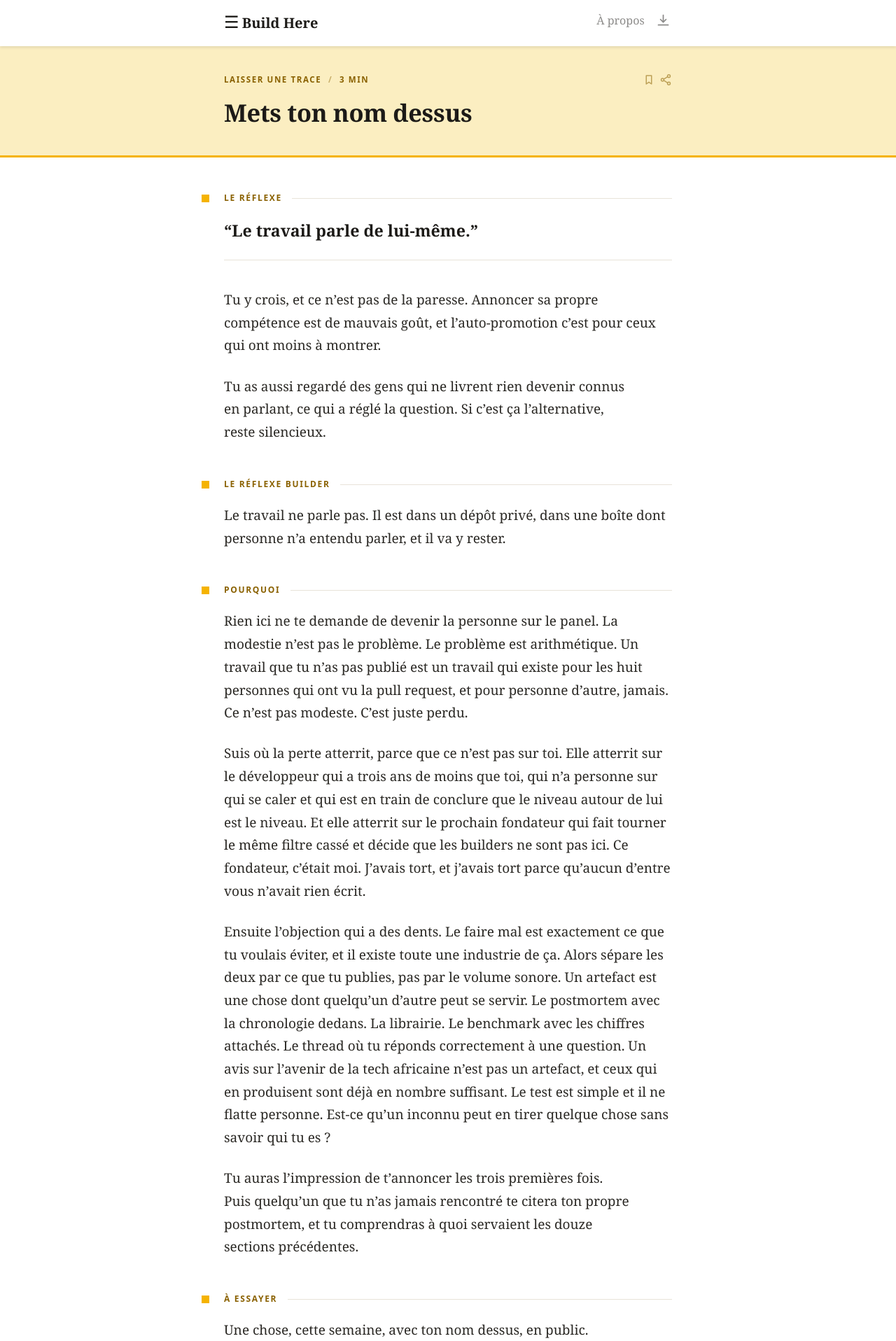
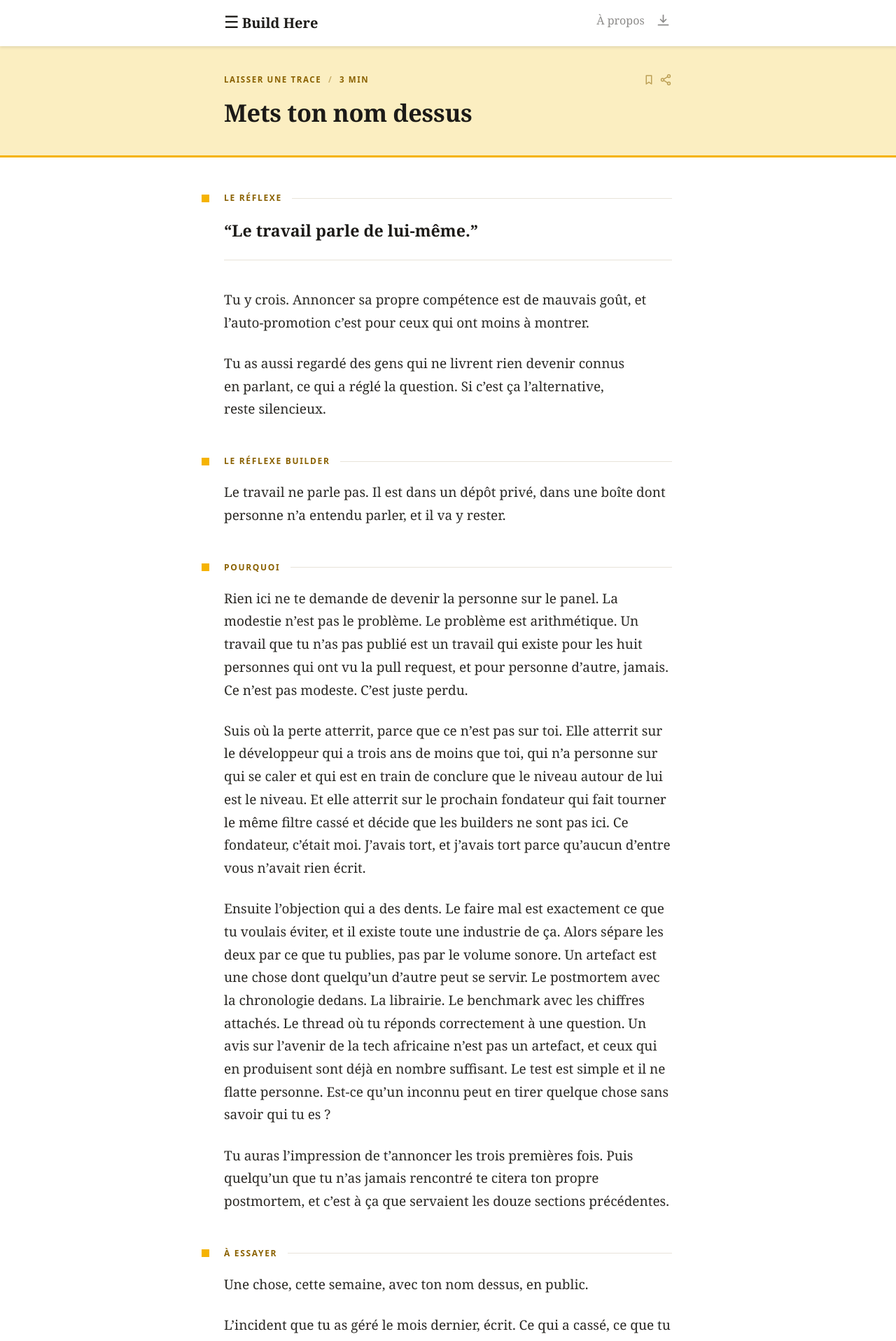
Before and after one commit to luuuc/build-here-book, a Jekyll site: the page built from _chapters/14-01-mets-ton-nom-dessus.md, in a window 1280 px wide. Shown: the top 1916 px of the page at 70% size. Built offline with Jekyll 4.4.1, drawn with Linux system fonts in a browser that asks for light colours.

Commit message:
fix(chapters): trois entrées s'ouvraient en niant un défaut
Nommer la paresse, la modestie ou la bêtise pour les écarter apprend au
lecteur qu'on y a pensé, et le mouvement revenait trois fois à la même
place. Les entrées ouvrent maintenant sur son raisonnement. Une promesse
de compréhension future part avec.

```diff
--- a/_chapters/14-01-mets-ton-nom-dessus.md
+++ b/_chapters/14-01-mets-ton-nom-dessus.md
@@ -19,7 +19,7 @@ seo:
 
 > "Le travail parle de lui-même."
 
-Tu y crois, et ce n'est pas de la paresse. Annoncer sa propre compétence est de mauvais goût, et l'auto-promotion c'est pour ceux qui ont moins à montrer.
+Tu y crois. Annoncer sa propre compétence est de mauvais goût, et l'auto-promotion c'est pour ceux qui ont moins à montrer.
 
 Tu as aussi regardé des gens qui ne livrent rien devenir connus en parlant, ce qui a réglé la question. Si c'est ça l'alternative, reste silencieux.
 
@@ -35,7 +35,7 @@ Suis où la perte atterrit, parce que ce n'est pas sur toi. Elle atterrit sur le
 
 Ensuite l'objection qui a des dents. Le faire mal est exactement ce que tu voulais éviter, et il existe toute une industrie de ça. Alors sépare les deux par ce que tu publies, pas par le volume sonore. Un artefact est une chose dont quelqu'un d'autre peut se servir. Le postmortem avec la chronologie dedans. La librairie. Le benchmark avec les chiffres attachés. Le thread où tu réponds correctement à une question. Un avis sur l'avenir de la tech africaine n'est pas un artefact, et ceux qui en produisent sont déjà en nombre suffisant. Le test est simple et il ne flatte personne. Est-ce qu'un inconnu peut en tirer quelque chose sans savoir qui tu es ?
 
-Tu auras l'impression de t'annoncer les trois premières fois. Puis quelqu'un que tu n'as jamais rencontré te citera ton propre postmortem, et tu comprendras à quoi servaient les douze sections précédentes.
+Tu auras l'impression de t'annoncer les trois premières fois. Puis quelqu'un que tu n'as jamais rencontré te citera ton propre postmortem, et c'est à ça que servaient les douze sections précédentes.
 
 ## À essayer
 
```
Also changed, not shown: _chapters/14-02-un-avis-nest-pas-un-artefact.md (+1 -1 lines), _chapters/15-02-le-quatrieme-mois.md (+1 -1 lines), _chapters/16-02-une-reference-nest-pas-une-personnalite.md (+1 -1 lines).
